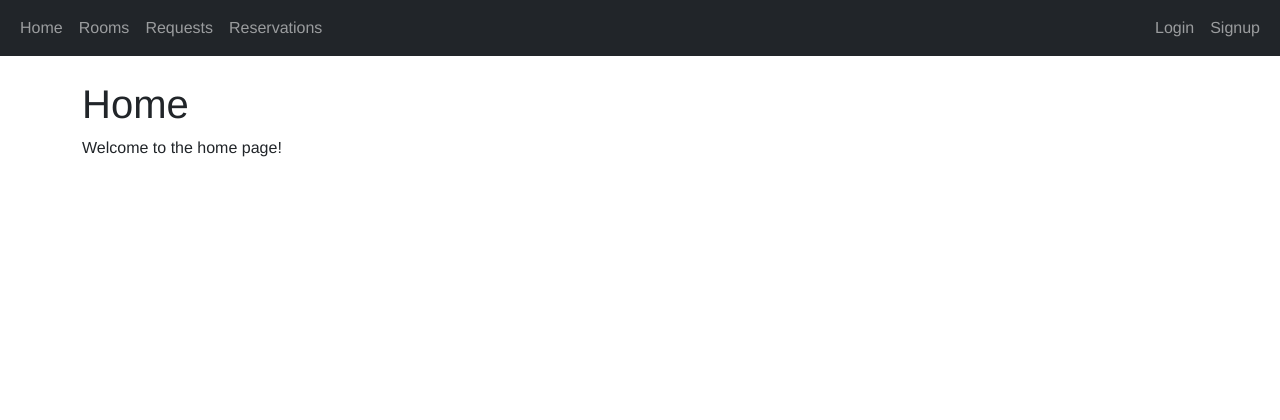
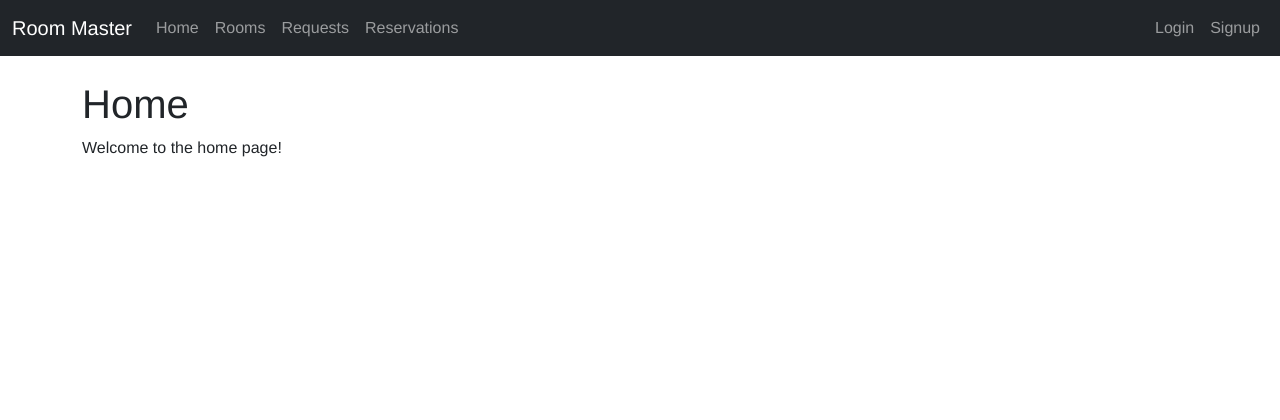
Before and after one commit to aghs8055/room-master, a Django app: page / in a window 1280 px wide. Shown: the top 420 px of the page. Run offline with Django 4.2, Linux system fonts and the light colour scheme; some libraries are stand-ins or nearby versions.

Commit message:
Brand name added to navbar.

```diff
--- a/templates/base.html
+++ b/templates/base.html
@@ -15,6 +15,9 @@
 <body>
 <nav class="navbar navbar-expand-lg navbar-dark bg-dark">
     <div class="container-fluid">
+        <a class="navbar-brand" href="{% url 'pages:home' %}">
+            Room Master
+        </a>
         <button class="navbar-toggler" type="button" data-bs-toggle="collapse" data-bs-target="#navbarNav"
                 aria-controls="navbarNav" aria-expanded="false" aria-label="Toggle navigation">
             <span class="navbar-toggler-icon"></span>
```
